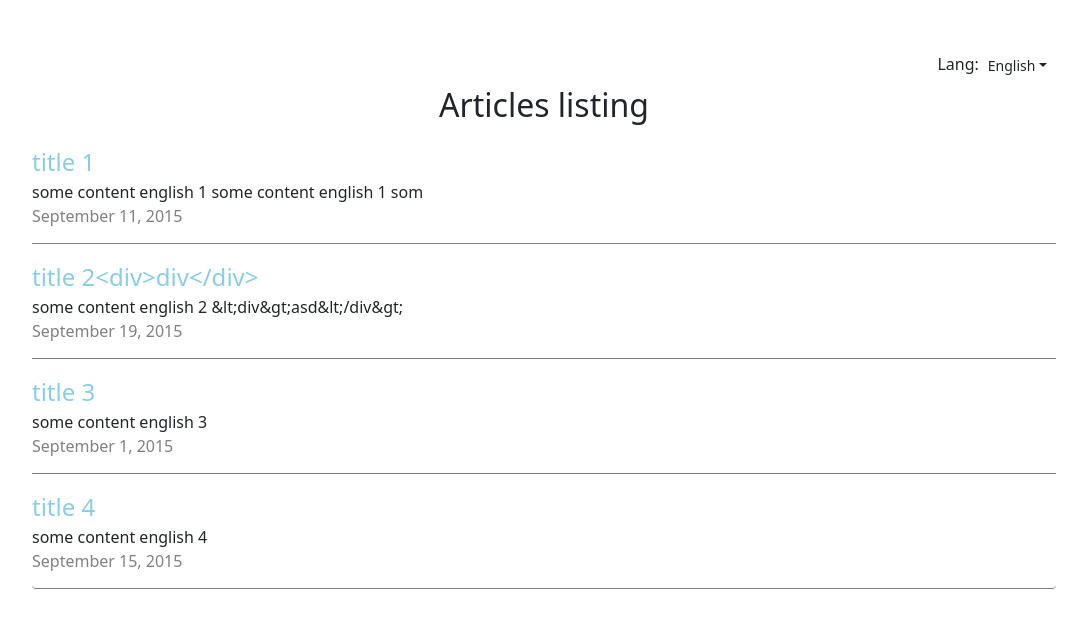
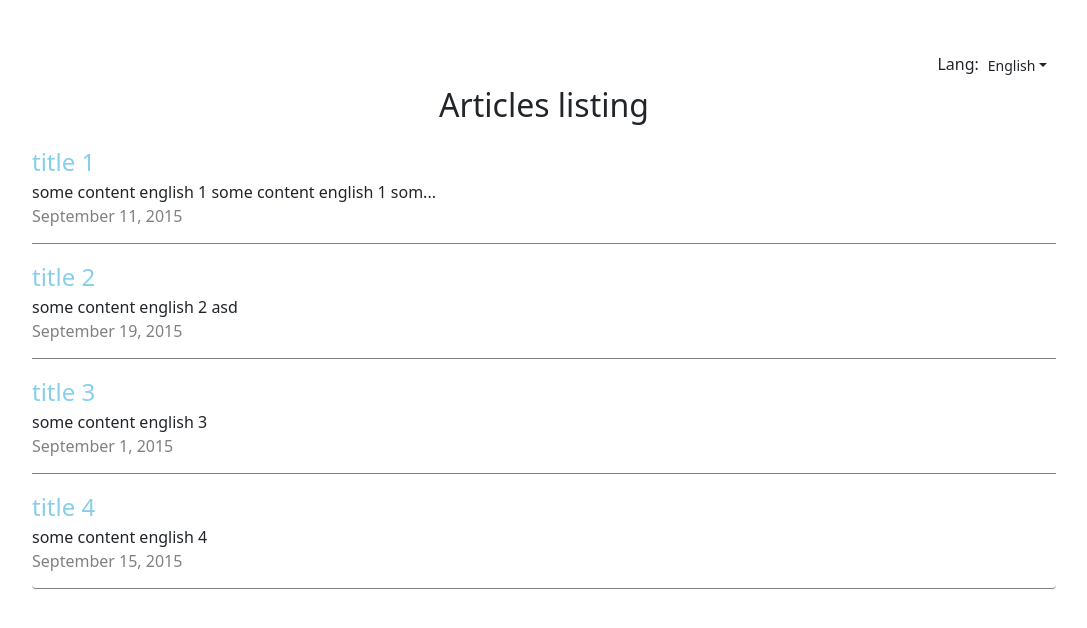
Before and after one commit to BoyanMedarski/my-app, a React (Create React App) app: page /english/articles in a window 1280 px wide. Shown: the top 628 px of the page, without its empty margins (96-1183 px from the left). Built offline with nearby package versions, Linux system fonts and the light colour scheme.

Commit message:
Escaping html
show formatted code in article page for content

```diff
--- a/src/components/ArticleListPage/ArticleListRow/ArticleListRow.js
+++ b/src/components/ArticleListPage/ArticleListRow/ArticleListRow.js
@@ -3,10 +3,12 @@ import dateFormater from '../../../helpers/DateFormater';
 import './ArticleListRow.css';
 
 const ArticleListRow = ({ article, locale, onArticleClick }) => {
+    let content = article.content[locale].replace(/<\/?[^>]+(>|$)/g, "");
     return <ListGroup.Item className="list-item" onClick={() => onArticleClick(article.id)}>
         <div className="article-title">{article.title[locale]}</div>
-        <div>{
-            article.content[locale].substring(0, 50)}
+        <div>
+            {content.substring(0, 50)}
+            {content && content.length > 50 ? "..." : ""}
         </div>
         <div className="article-date">{dateFormater(article.date)}</div>
     </ListGroup.Item>
--- a/src/components/ArticlePage/ArticleBody/ArticleBody.js
+++ b/src/components/ArticlePage/ArticleBody/ArticleBody.js
@@ -6,7 +6,7 @@ const ArticleBody = ({ article, locale, onNextClick, onPreviousClick }) => {
         {article.title
             ? <>
                 <p className="article-title">{article.title[locale]}</p>
-                <p className="article-content">{article.content[locale]}</p>
+                <p className="article-content" dangerouslySetInnerHTML={{ __html: article.content[locale] }} />
                 <p className="article-date">{dateFormater(article.date)}</p>
                 <div className="back-row no-select">
                     <hr className="line-header" />
--- a/src/data/data.js
+++ b/src/data/data.js
@@ -10,8 +10,8 @@ const articles = [
     },
     {
         id: "2",
-        title: { english: "title 2<div>div</div>", german: "title german 2", bulgarian: "title bulgarian 2" },
-        content: { english: "some content english 2 &lt;div&gt;asd&lt;/div&gt;", german: "some content german 2", bulgarian: "some content bulgarian bulgarian 2" },
+        title: { english: "title 2", german: "title german 2", bulgarian: "title bulgarian 2" },
+        content: { english: "some content english 2 <div>asd</div>", german: "some content german 2", bulgarian: "some content bulgarian bulgarian 2" },
         date: "2015-09-19",
         isActive: true,
         isDeleted: false,
```
